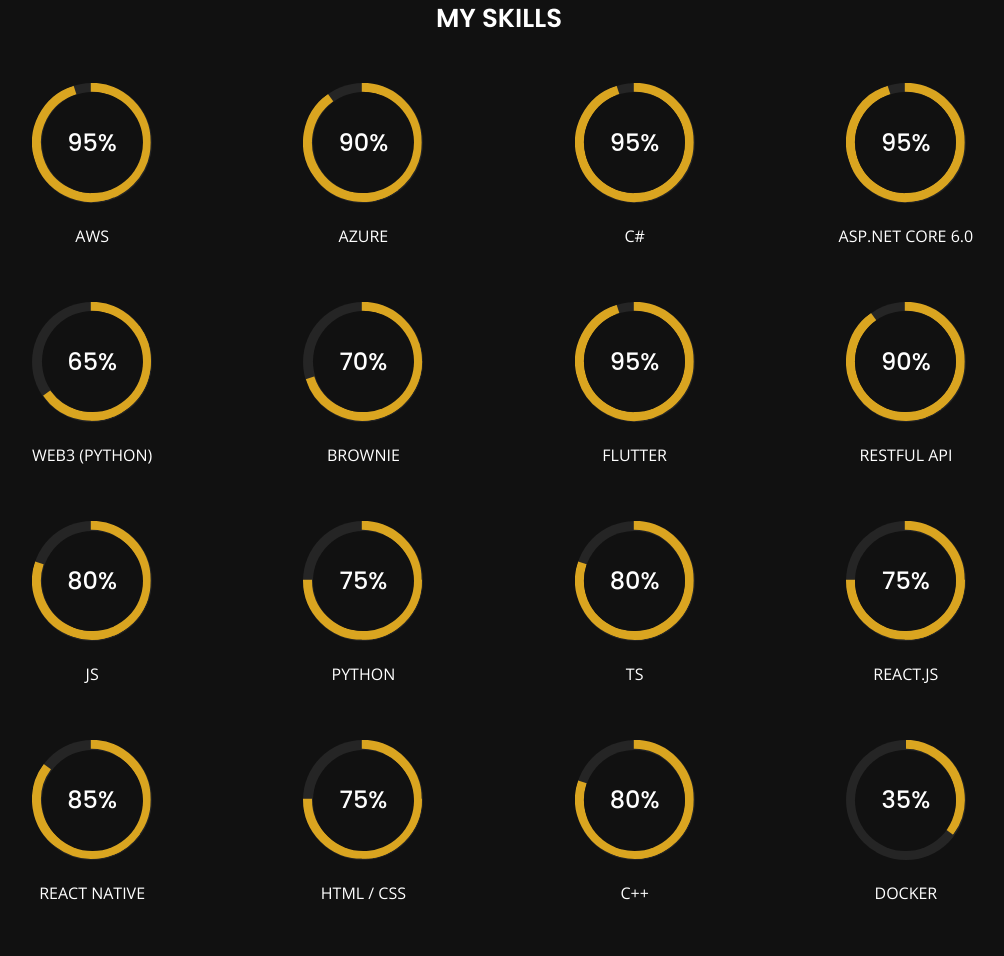
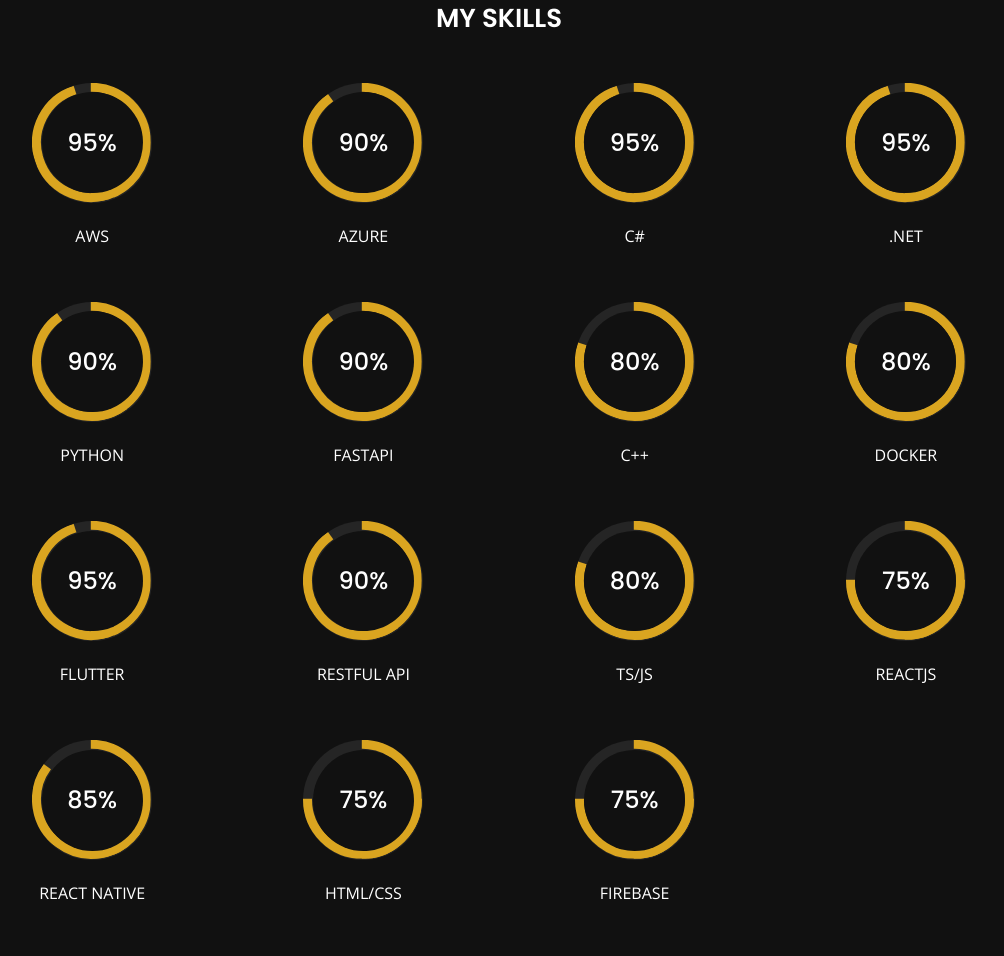
Before and after one commit to PortgasXDXMajd/MyHTMLPortfolio, a plain HTML site: page about.html in a window 1280 px wide. Shown: the part 862-1818 px from the top of the page, without its empty margins (141-1145 px from the left). Drawn offline with nearby package versions, Linux system fonts and the light colour scheme.

Commit message:
fixing the about

```diff
--- a/about.html
+++ b/about.html
@@ -57,18 +57,6 @@
                 <i class="fa fa-briefcase"></i>
                 <a href="portfolio.html">
                     <h2>Portfolio</h2>
-                </a>
-            </li>
-            <!-- <li class="icon-box">
-                <i class="fa fa-envelope-open"></i>
-                <a href=@Url.Action("Contact","Home")>
-                    <h2>Contact</h2>
-                </a>
-            </li> -->
-            <li class="icon-box">
-                <i class="fa fa-github"></i>
-                <a target="_blank" href="https://github.com/PortgasXDXMajd?tab=repositories">
-                    <h2>GitHub</h2>
                 </a>
             </li>
         </ul>
@@ -141,7 +129,7 @@
                         </div>
                         <div class="col-6">
                             <div class="box-stats with-margin">
-                                <h3 class="poppins-font position-relative">17</h3>
+                                <h3 class="poppins-font position-relative">25</h3>
                                 <p class="open-sans-font m-0 position-relative text-uppercase">completed <span class="d-block">projects</span></p>
                             </div>
                         </div>
@@ -204,28 +192,50 @@
                             <div class="fill"></div>
                         </div>
                     </div>
-                    <h6 class="text-uppercase open-sans-font text-center mt-2 mt-sm-4">ASP.NET Core 6.0</h6>
+                    <h6 class="text-uppercase open-sans-font text-center mt-2 mt-sm-4">.NET</h6>
                 </div>
                 <div class="col-6 col-md-3 mb-3 mb-sm-5">
-                    <div class="c100 p65">
-                        <span>65%</span>
+                    <div class="c100 p90">
+                        <span>90%</span>
                         <div class="slice">
                             <div class="bar"></div>
                             <div class="fill"></div>
                         </div>
                     </div>
-                    <h6 class="text-uppercase open-sans-font text-center mt-2 mt-sm-4">Web3 (Python)</h6>
+                    <h6 class="text-uppercase open-sans-font text-center mt-2 mt-sm-4">Python</h6>
                 </div>
 
                 <div class="col-6 col-md-3 mb-3 mb-sm-5">
-                    <div class="c100 p70">
-                        <span>70%</span>
+                    <div class="c100 p90">
+                        <span>90%</span>
                         <div class="slice">
                             <div class="bar"></div>
                             <div class="fill"></div>
                         </div>
                     </div>
-                    <h6 class="text-uppercase open-sans-font text-center mt-2 mt-sm-4">Brownie</h6>
+                    <h6 class="text-uppercase open-sans-font text-center mt-2 mt-sm-4">FastAPI</h6>
+                </div>
+
+                <div class="col-6 col-md-3 mb-3 mb-sm-5">
+                    <div class="c100 p80">
+                        <span>80%</span>
+                        <div class="slice">
+                            <div class="bar"></div>
+                            <div class="fill"></div>
+                        </div>
+                    </div>
+                    <h6 class="text-uppercase open-sans-font text-center mt-2 mt-sm-4">C++</h6>
+                </div>
+
+                <div class="col-6 col-md-3 mb-3 mb-sm-5">
+                    <div class="c100 p80">
+                        <span>80%</span>
+                        <div class="slice">
+                            <div class="bar"></div>
+                            <div class="fill"></div>
+                        </div>
+                    </div>
+                    <h6 class="text-uppercase open-sans-font text-center mt-2 mt-sm-4">Docker</h6>
                 </div>
 
                 <div class="col-6 col-md-3 mb-3 mb-sm-5">
@@ -258,7 +268,7 @@
                             <div class="fill"></div>
                         </div>
                     </div>
-                    <h6 class="text-uppercase open-sans-font text-center mt-2 mt-sm-4">JS</h6>
+                    <h6 class="text-uppercase open-sans-font text-center mt-2 mt-sm-4">TS/JS</h6>
                 </div>
 
                 <div class="col-6 col-md-3 mb-3 mb-sm-5">
@@ -269,29 +279,7 @@
                             <div class="fill"></div>
                         </div>
                     </div>
-                    <h6 class="text-uppercase open-sans-font text-center mt-2 mt-sm-4">Python</h6>
-                </div>
-
-                <div class="col-6 col-md-3 mb-3 mb-sm-5">
-                    <div class="c100 p80">
-                        <span>80%</span>
-                        <div class="slice">
-                            <div class="bar"></div>
-                            <div class="fill"></div>
-                        </div>
-                    </div>
-                    <h6 class="text-uppercase open-sans-font text-center mt-2 mt-sm-4">TS</h6>
-                </div>
-
-                <div class="col-6 col-md-3 mb-3 mb-sm-5">
-                    <div class="c100 p75">
-                        <span>75%</span>
-                        <div class="slice">
-                            <div class="bar"></div>
-                            <div class="fill"></div>
-                        </div>
-                    </div>
-                    <h6 class="text-uppercase open-sans-font text-center mt-2 mt-sm-4">React.js</h6>
+                    <h6 class="text-uppercase open-sans-font text-center mt-2 mt-sm-4">ReactJS</h6>
                 </div>
 
                 <div class="col-6 col-md-3 mb-3 mb-sm-5">
@@ -313,32 +301,7 @@
                             <div class="fill"></div>
                         </div>
                     </div>
-                    <h6 class="text-uppercase open-sans-font text-center mt-2 mt-sm-4">HTML / CSS</h6>
-                </div>
-
-
-                <div class="col-6 col-md-3 mb-3 mb-sm-5">
-                    <div class="c100 p80">
-                        <span>80%</span>
-                        <div class="slice">
-                            <div class="bar"></div>
-                            <div class="fill"></div>
-                        </div>
-                    </div>
-                    <h6 class="text-uppercase open-sans-font text-center mt-2 mt-sm-4">C++</h6>
-                </div>
-
-
-
-                <div class="col-6 col-md-3 mb-3 mb-sm-5">
-                    <div class="c100 p35">
-                        <span>35%</span>
-                        <div class="slice">
-                            <div class="bar"></div>
-                            <div class="fill"></div>
-                        </div>
-                    </div>
-                    <h6 class="text-uppercase open-sans-font text-center mt-2 mt-sm-4">Docker</h6>
+                    <h6 class="text-uppercase open-sans-font text-center mt-2 mt-sm-4">HTML/CSS</h6>
                 </div>
 
                 <div class="col-6 col-md-3 mb-3 mb-sm-5">
@@ -466,8 +429,6 @@
     <script src="js/custom.js"></script>
     <script>
        function getAge() {
-            // let age = Date(). getFullYear() - 1998;
-            // console.log(age);
             document.getElementById('ageOutput').textContent = 25;
         }
         document.addEventListener("DOMContentLoaded", function() {
```
Also changed, not shown: index.html (+6 -10 lines).
